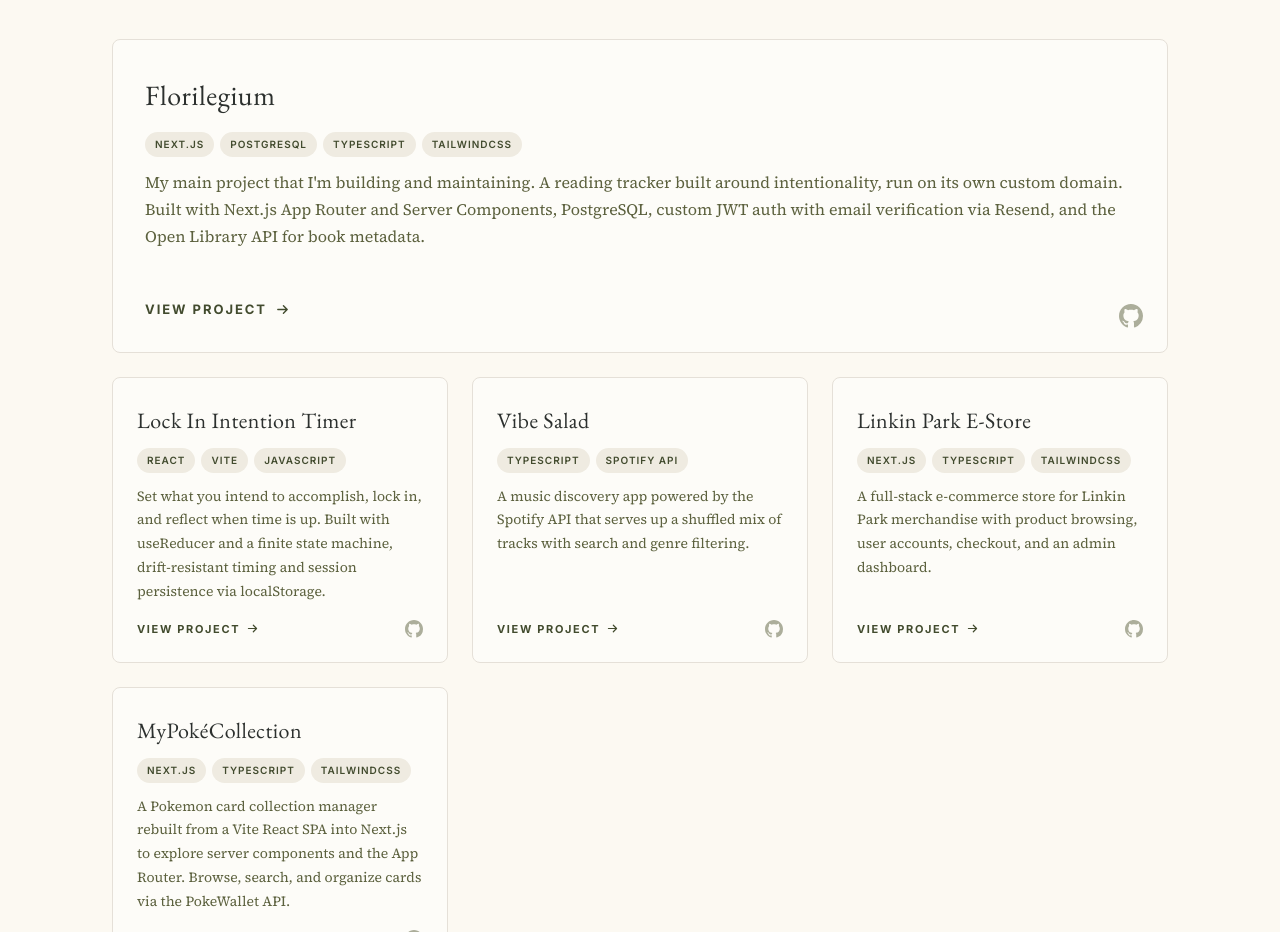
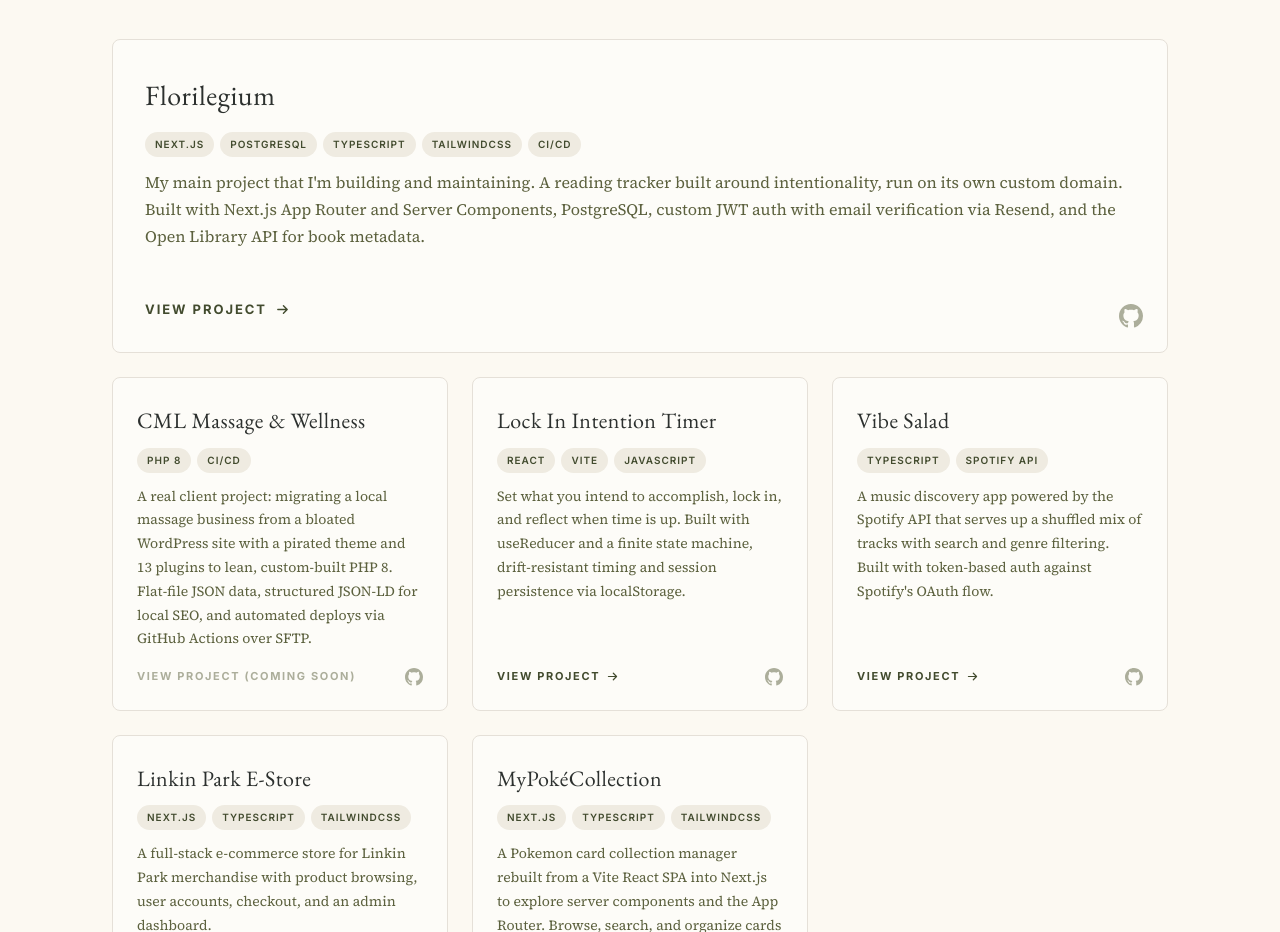
Before and after one commit to stevenlomon/digital-portfolio-steven, a React (Vite) app: page / in a window 1280 px wide. Shown: the part 1880-2812 px from the top of the page. Built offline with nearby package versions, Linux system fonts and the light colour scheme.

Commit message:
my current opportunity integrated as available: faslse

```diff
--- a/src/components/Portfolio.tsx
+++ b/src/components/Portfolio.tsx
@@ -3,11 +3,20 @@
     title: 'Florilegium',
     description:
       "My main project that I'm building and maintaining. A reading tracker built around intentionality, run on its own custom domain. Built with Next.js App Router and Server Components, PostgreSQL, custom JWT auth with email verification via Resend, and the Open Library API for book metadata.",
-    tags: ['Next.js', 'PostgreSQL', 'TypeScript', 'TailwindCSS'],
+    tags: ['Next.js', 'PostgreSQL', 'TypeScript', 'TailwindCSS', 'CI/CD'],
     featured: true,
     available: true,
     live: 'https://florilegium.page',
     github: 'https://github.com/stevenlomon/florilegium',
+  },
+  {
+    title: 'CML Massage & Wellness',
+    description:
+      'A real client project: migrating a local massage business from a bloated WordPress site with a pirated theme and 13 plugins to lean, custom-built PHP 8. Flat-file JSON data, structured JSON-LD for local SEO, and automated deploys via GitHub Actions over SFTP.',
+    tags: ['PHP 8', 'CI/CD'],
+    available: false,
+    live: '#',
+    github: 'https://github.com/stevenlomon/cml-massage-rebuild',
   },
   {
     title: 'Lock In Intention Timer',
@@ -21,7 +30,7 @@
   {
     title: 'Vibe Salad',
     description:
-      'A music discovery app powered by the Spotify API that serves up a shuffled mix of tracks with search and genre filtering.',
+      'A music discovery app powered by the Spotify API that serves up a shuffled mix of tracks with search and genre filtering. Built with token-based auth against Spotify\'s OAuth flow.',
     tags: ['TypeScript', 'Spotify API'],
     available: true,
     live: 'https://vibe-salad.vercel.app/',
```
